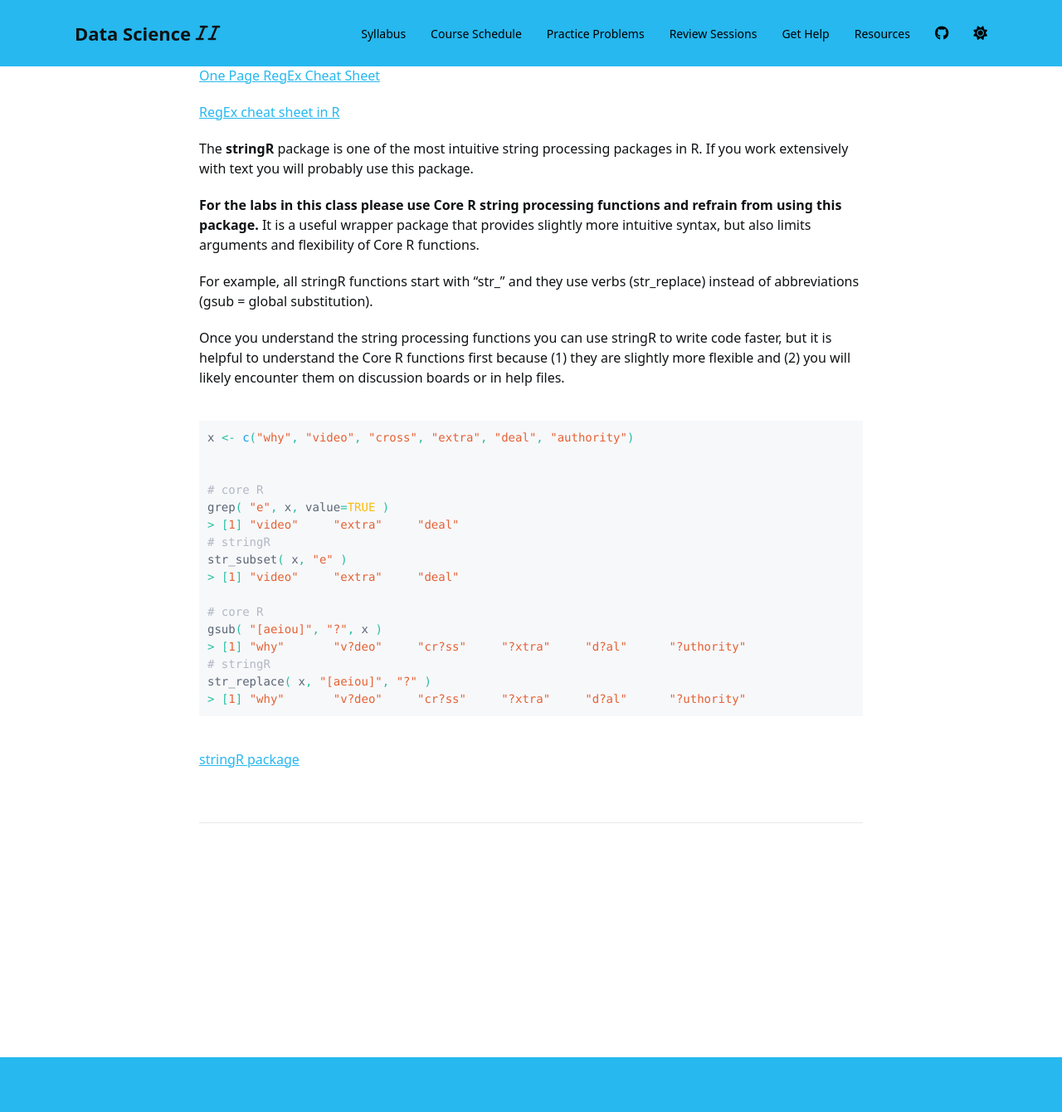
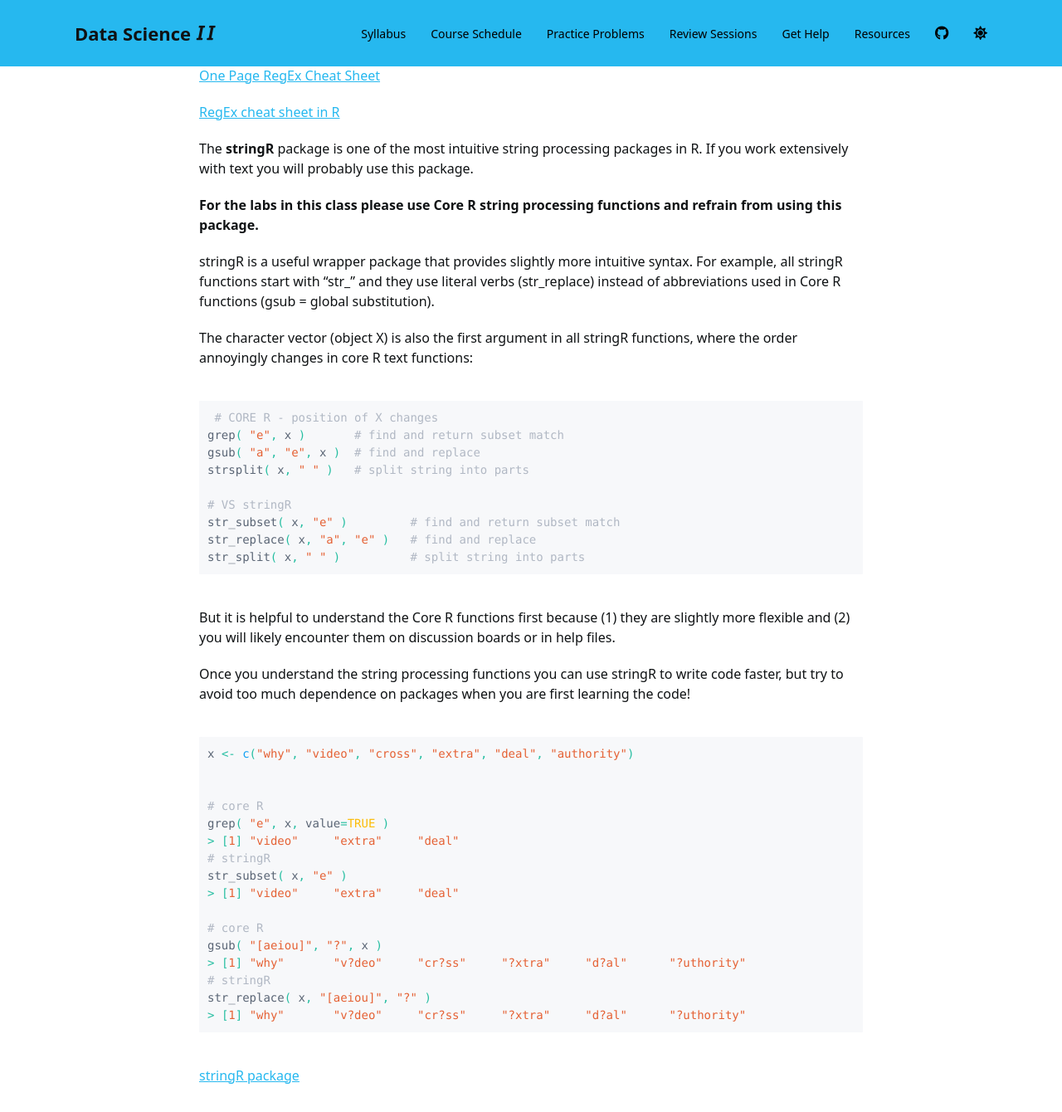
Before and after one commit to Watts-College/cpp-527-fall-2021, a Jekyll site: the page built from lectures/week-03.md, in a window 1280 px wide and 1400 px high, scrolled down 2554 px, cut to the strip 0-1340 px from the top of the window. Shown: the whole strip at 83% size. Built offline with Jekyll 4.4.1, drawn with Linux system fonts in a browser that asks for light colours; nearby versions of some CDN libraries; a script bundle is joined from its source files by our own code; library files that are not in the unit come from our copies; a style sheet for code colours, icons or effects is not loaded.

Commit message:
Update week-03.md

````diff
--- a/lectures/week-03.md
+++ b/lectures/week-03.md
@@ -86,11 +86,28 @@ These notes present some basic background information on character encoding to h
 
 The **stringR** package is one of the most intuitive string processing packages in R. If you work extensively with text you will probably use this package.
 
-**For the labs in this class please use Core R string processing functions and refrain from using this package.** It is a useful wrapper package that provides slightly more intuitive syntax, but also limits arguments and flexibility of Core R functions.
+**For the labs in this class please use Core R string processing functions and refrain from using this package.**
 
-For example, all stringR functions start with "str_" and they use verbs (str_replace) instead of abbreviations (gsub = global substitution).
+stringR is a useful wrapper package that provides slightly more intuitive syntax. For example, all stringR functions start with "str_" and they use literal verbs (str_replace) instead of abbreviations used in Core R functions (gsub = global substitution).
 
-Once you understand the string processing functions you can use stringR to write code faster, but it is helpful to understand the Core R functions first because (1) they are slightly more flexible and (2) you will likely encounter them on discussion boards or in help files.
+The character vector (object X) is also the first argument in all stringR functions, where the order annoyingly changes in core R text functions:
+
+```r
+ # CORE R - position of X changes
+grep( "e", x )       # find and return subset match
+gsub( "a", "e", x )  # find and replace
+strsplit( x, " " )   # split string into parts
+
+# VS stringR
+str_subset( x, "e" )         # find and return subset match
+str_replace( x, "a", "e" )   # find and replace
+str_split( x, " " )          # split string into parts
+```
+
+But it is helpful to understand the Core R functions first because (1) they are slightly more flexible and (2) you will likely encounter them on discussion boards or in help files.
+
+Once you understand the string processing functions you can use stringR to write code faster, but try to avoid too much dependence on packages when you are first learning the code!
+
 
 ```r
 x <- c("why", "video", "cross", "extra", "deal", "authority")
````
